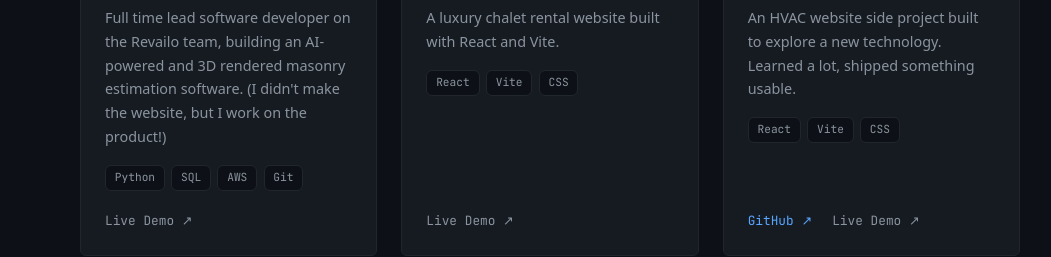
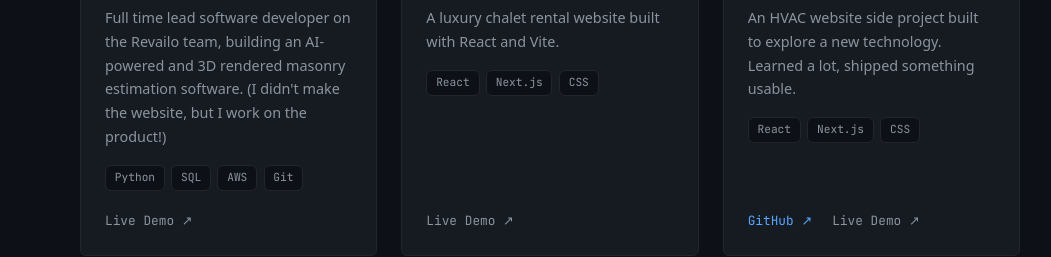
Before and after one commit to Julesnab/portfolio, a Next.js app: page / in a window 1280 px wide. Shown: the part 1594-1851 px from the top of the page, without its empty margins (90-1141 px from the left). Built offline with nearby package versions, Linux system fonts and the light colour scheme.

Commit message:
update skills

```diff
--- a/src/content.js
+++ b/src/content.js
@@ -9,7 +9,7 @@ export const CONTENT = {
   about: {
     bio: "I'm a French developer who loves building clean, performant applications. I care about good UX, well-structured code, and tools that actually make life easier. When I'm not coding, I'm probably learning something new.",
     skills: [
-      "React", "Java", "JavaScript", "Node.js",
+      "React", "Java", "JavaScript", "Node.js", "Next.js", "Vite",
       "Python", "SQL", "Docker", "Git", "C", "AWS",
       "CSS", "REST APIs", "OCaml", "Assembler"
     ],
@@ -26,14 +26,14 @@ export const CONTENT = {
     {
       title: "Chalet La Ressource",
       description: "A luxury chalet rental website built with React and Vite.",
-      stack: ["React", "Vite", "CSS"],
+      stack: ["React", "Next.js", "CSS"],
       github: null,
       demo: "https://chaletlaressource.fr/",
     },
     {
       title: "Lone Star Comfort",
       description: "An HVAC website side project built to explore a new technology. Learned a lot, shipped something usable.",
-      stack: ["React", "Vite", "CSS"],
+      stack: ["React", "Next.js", "CSS"],
       github: "https://github.com/Julesnab/lone-star-comfort",
       demo: "https://lone-star-comfort.pages.dev/",
     },
```
